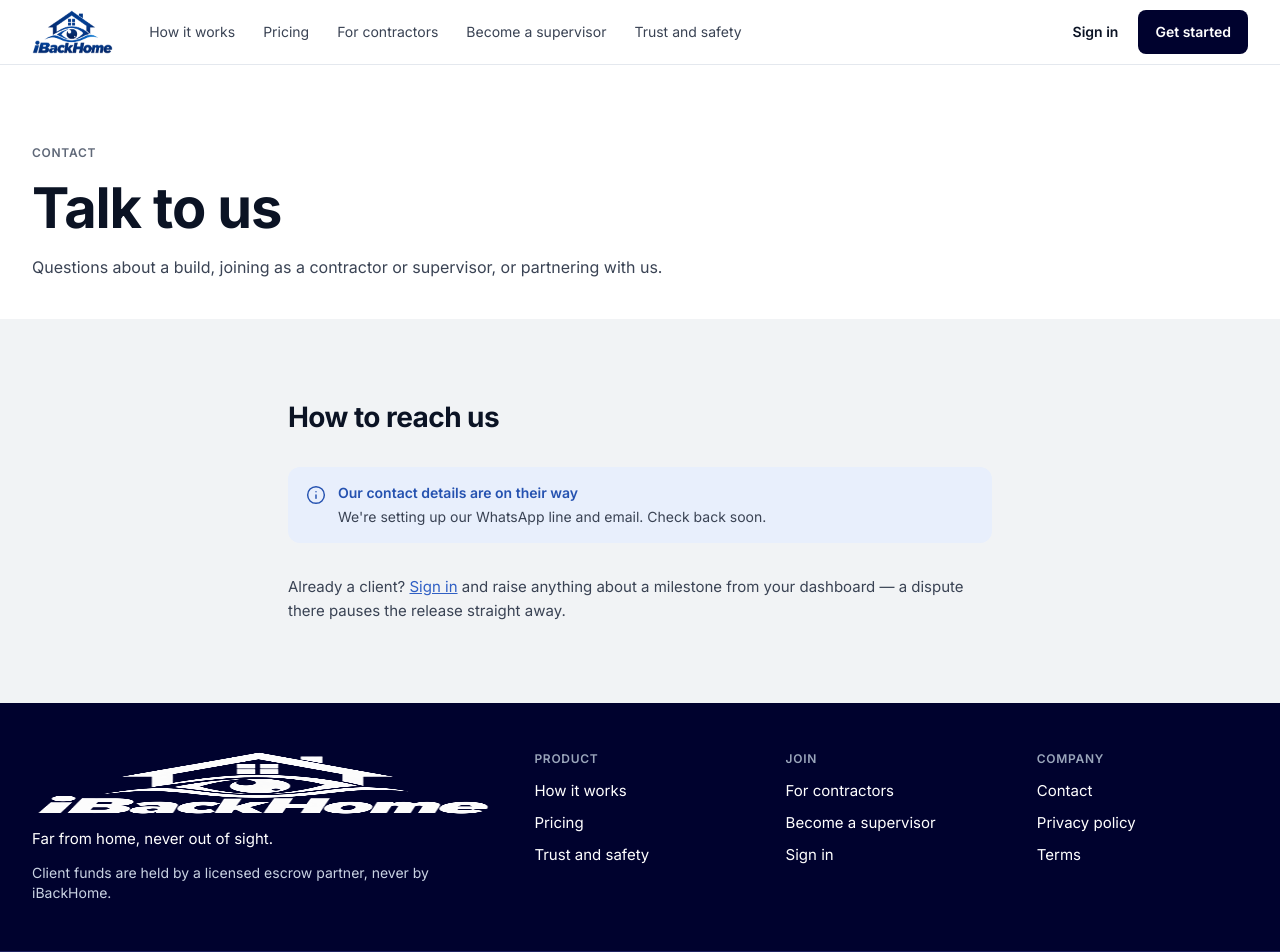
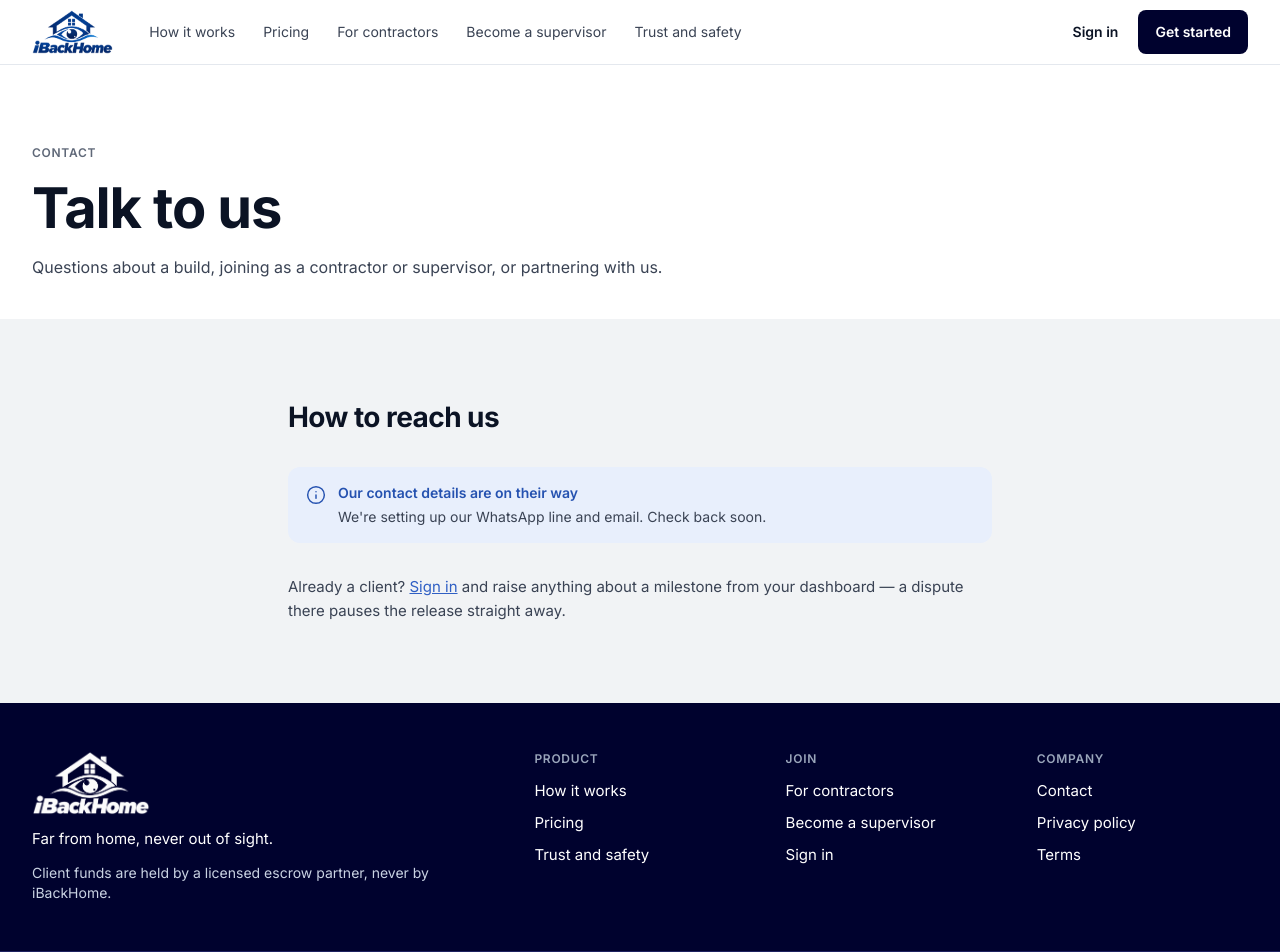
Before and after one commit to costechHQ/iBackHome, a Next.js app in the folder web/: page /contact in a window 1280 px wide. Shown: the top 952 px of the page. Built offline with nearby package versions, Linux system fonts and the light colour scheme.

Commit message:
fix(web): keep the large logo at its size in the footer and sign-in panel

```diff
--- a/web/src/features/auth/auth-layout.tsx
+++ b/web/src/features/auth/auth-layout.tsx
@@ -18,7 +18,7 @@ export function PublicAuthFrame({ children }: { children: ReactNode }) {
   return (
     <div className="grid min-h-dvh bg-white lg:grid-cols-5">
       <aside className="ibh-on-navy hidden flex-col justify-between bg-navy-900 p-12 text-white lg:col-span-2 lg:flex">
-        <Wordmark onDark size="lg" />
+        <Wordmark onDark size="lg" className="self-start" />
         <div className="flex flex-col gap-8">
           <p className="type-display">Far from home, never out of sight.</p>
           <ul className="flex flex-col gap-4">
--- a/web/src/features/public/chrome.tsx
+++ b/web/src/features/public/chrome.tsx
@@ -115,7 +115,7 @@ export function PublicFooter() {
     <footer className="ibh-on-navy bg-navy-900 text-navy-200">
       <div className="mx-auto grid max-w-7xl gap-10 px-4 py-12 sm:px-8 lg:grid-cols-5">
         <div className="flex flex-col gap-3 lg:col-span-2">
-          <Wordmark onDark size="lg" />
+          <Wordmark onDark size="lg" className="self-start" />
           <p className="text-white">Far from home, never out of sight.</p>
           <p className="type-small">
             Client funds are held by a licensed escrow partner, never by iBackHome.
```
